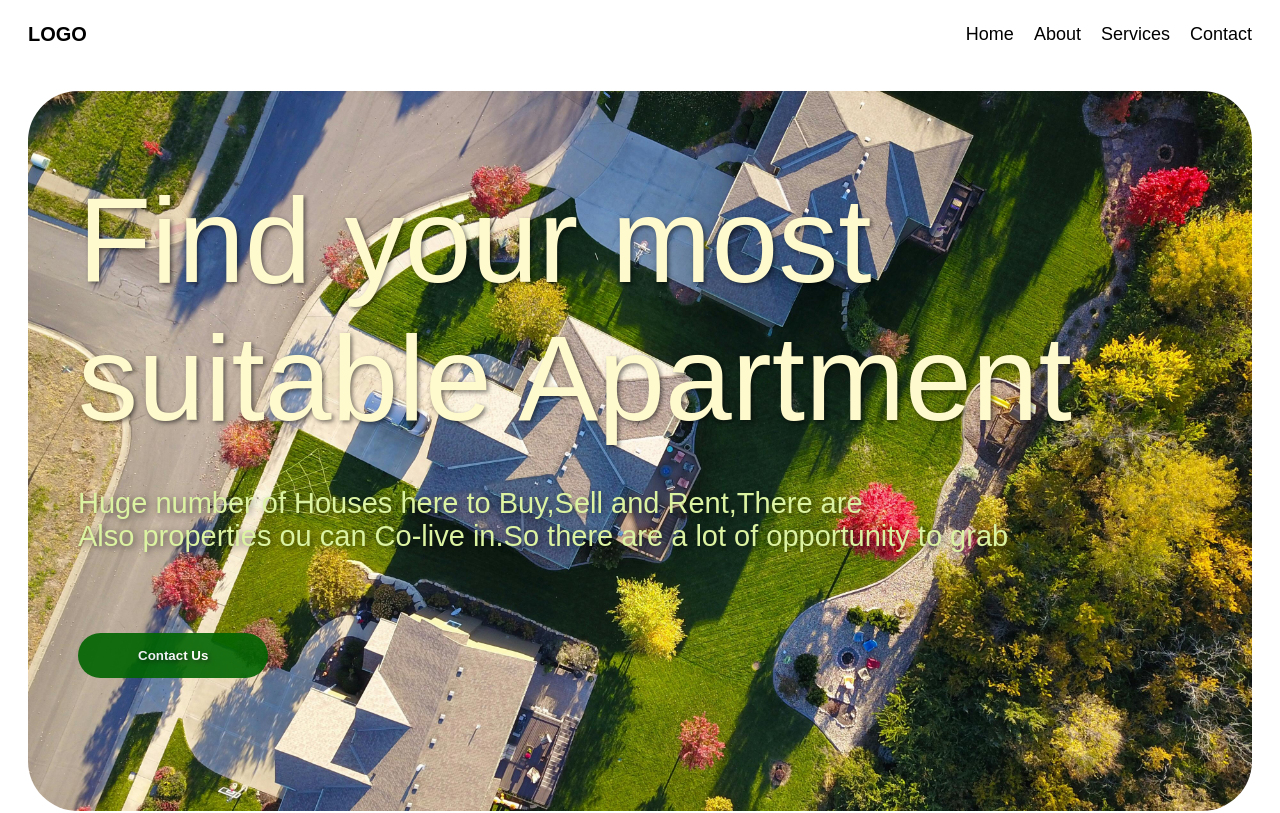
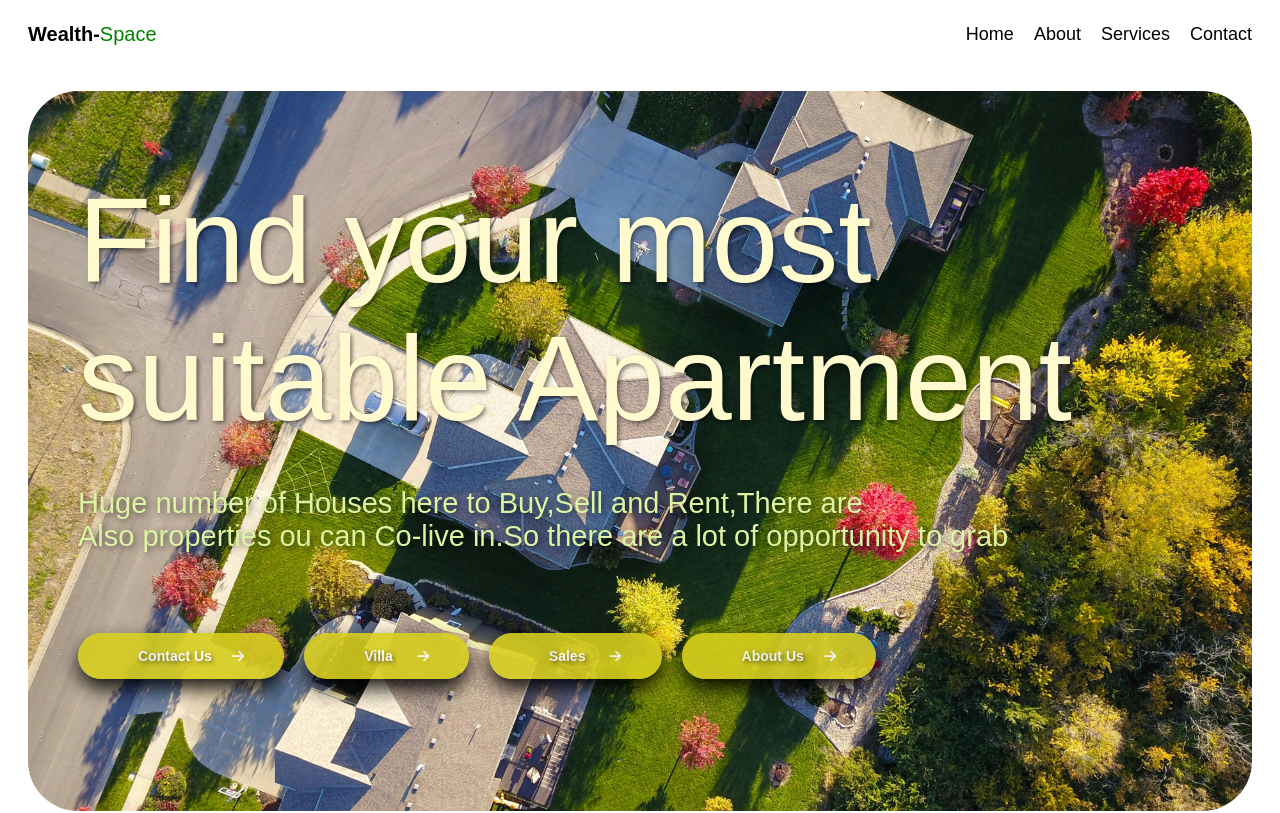
Before and after one commit to atrojiggambob22/WealthSpace, a React (Vite) app: page / in a window 1280 px wide. Shown: the top 813 px of the page. Built offline with nearby package versions, Linux system fonts and the light colour scheme.

Commit message:
fresh updates again

```diff
--- a/src/NavBar.jsx
+++ b/src/NavBar.jsx
@@ -7,7 +7,7 @@ const NavBar = () => {
 
   return (
     <nav className="navbar">
-      <div className="logo">LOGO</div>
+      <div className="logo"> <span style={{fontWeight:'700'}}>Wealth-</span><span style={{color:"green"}}>Space</span> </div>
       <div className={`menu ${isOpen ? "open" : ""}`}>
         <a href="#home">Home</a>
         <a href="#about">About</a>
--- a/src/Wealthspace.css
+++ b/src/Wealthspace.css
@@ -61,20 +61,25 @@
 }
 .HeadONe button{
     padding: 15px 60px;
+    font-weight:700 !important;
+    font-size: 14px;
     color: rgb(255, 255, 255);
-    background-color:darkgreen;
+    /* border: 2px solid rgba(0, 0, 0, 0.783) !important; */
+    /* background: none !important; */
+    background-color:#d7ce1efc;
+    box-shadow: 0 10px 20px black;
     opacity: 0.9;
     border: none;
     font-weight:700;
-    border-radius: 50px;
+    border-radius: 120px;
     position: relative;
     left: 50px;
     transition: .2s ease-in-out;
     text-shadow: 2px 2px 4px rgba(0, 0, 0, 0.5);
 }
 .HeadONe button:hover{
-    background-color: #dcf3a2;
-    color: black;
+    /* background-color: #dcf3a2; */
+    /* color: black; */
 }
 
 /* .HeadTWo{
@@ -326,10 +331,11 @@
     padding:10px 0;
 }
 .ehadione{
+    background-color: rgba(211, 211, 211, 0.552);
     display: flex;
     gap: 40px;
     margin-bottom:50px ;
-    box-shadow:rgba(137, 136, 136, 0.516) 0px 10px 45px 1px inset;
+    box-shadow:rgba(137, 136, 136, 0.516) 0px 10px 45px 1px;
     border-radius: 30px;
     width: 60%;
     padding: 40px;
--- a/src/Wealthspace.jsx
+++ b/src/Wealthspace.jsx
@@ -9,7 +9,7 @@ import mainWha from '../public/images/mainWha.png'
 import X from '../public/images/x.png'
 
 import { FontAwesomeIcon } from '@fortawesome/react-fontawesome';
-import { faBed,faToilet,faSquare,faBuilding,faWarehouse,faHome,faStore,faHouseChimney, faStar, faStarHalf, faLocation, faLocationPin, faLocationPinLock, faMapLocationDot, faLocationArrow, faMailBulk, faPhone} from '@fortawesome/free-solid-svg-icons';
+import { faBed,faToilet,faSquare,faBuilding,faWarehouse,faHome,faStore,faHouseChimney, faStar, faStarHalf, faLocation, faLocationPin, faLocationPinLock, faMapLocationDot, faLocationArrow, faMailBulk, faPhone, faArrowRight} from '@fortawesome/free-solid-svg-icons';
 import './Wealthspace.css'
 import { Warehouse } from 'lucide-react'
 import ContactForm from './ContactForm.jsx'
@@ -37,7 +37,29 @@ const TheWealth=()=>{
         <div className='HeadONe  BabaWealth434'>
           <h1>Find your most <br />suitable Apartment</h1>
           <p>Huge number of Houses here to Buy,Sell and Rent,There are <br /> Also properties ou can Co-live in.So there are a lot  of opportunity to grab</p>
-          <button>Contact Us</button>
+          <div style={{display:'flex',gap:'20px'}}>
+            <div>
+               <button>Contact Us
+                 <FontAwesomeIcon icon={faArrowRight} style={{position:"relative", left:'20px'}}/>
+               </button>
+
+            </div>
+              <div>
+               <button>Villa  <FontAwesomeIcon icon={faArrowRight} style={{position:"relative", left:'20px'}}/></button>
+
+            </div>
+              <div>
+               <button>Sales  <FontAwesomeIcon icon={faArrowRight} style={{position:"relative", left:'20px'}}/></button>
+
+            </div>
+              <div >
+               <button>About Us
+                 <FontAwesomeIcon icon={faArrowRight} style={{position:"relative", left:'20px'}}/></button>
+
+            </div>
+
+          </div>
+
         </div>
 
         {/* <div className='HeadTWo'>
@@ -119,7 +141,7 @@ const TheWealth=()=>{
         <div className='HeadThree'>
             <div className='HeadThree-sub1'>
               <p>Best Choices</p>
-              <h3>Popular <span style={{color:"green"}}>Properties</span></h3>
+              <h3> <span style={{fontWeight:"500"}}>Popular</span>  <span style={{color:"green",fontWeight:"300"}}>Properties</span></h3>
             </div>
 
               <div className='thheheadsss'>
@@ -601,7 +623,7 @@ const TheWealth=()=>{
                <hr  style={{opacity:"0.6", height:'2px'}}/>
               <div className='lastfoot'>
                         <div>
-                         <p>2025 Copyrights by ChrisCodesDaily. AllRighhts Reserved</p>
+                         <p>2025 Copyrights by ChrisCodesDaily. All Rights Reserved</p>
                         </div>
                         <div className='minlastfoot'>
                           <p>Terms & Conditions</p>
```
